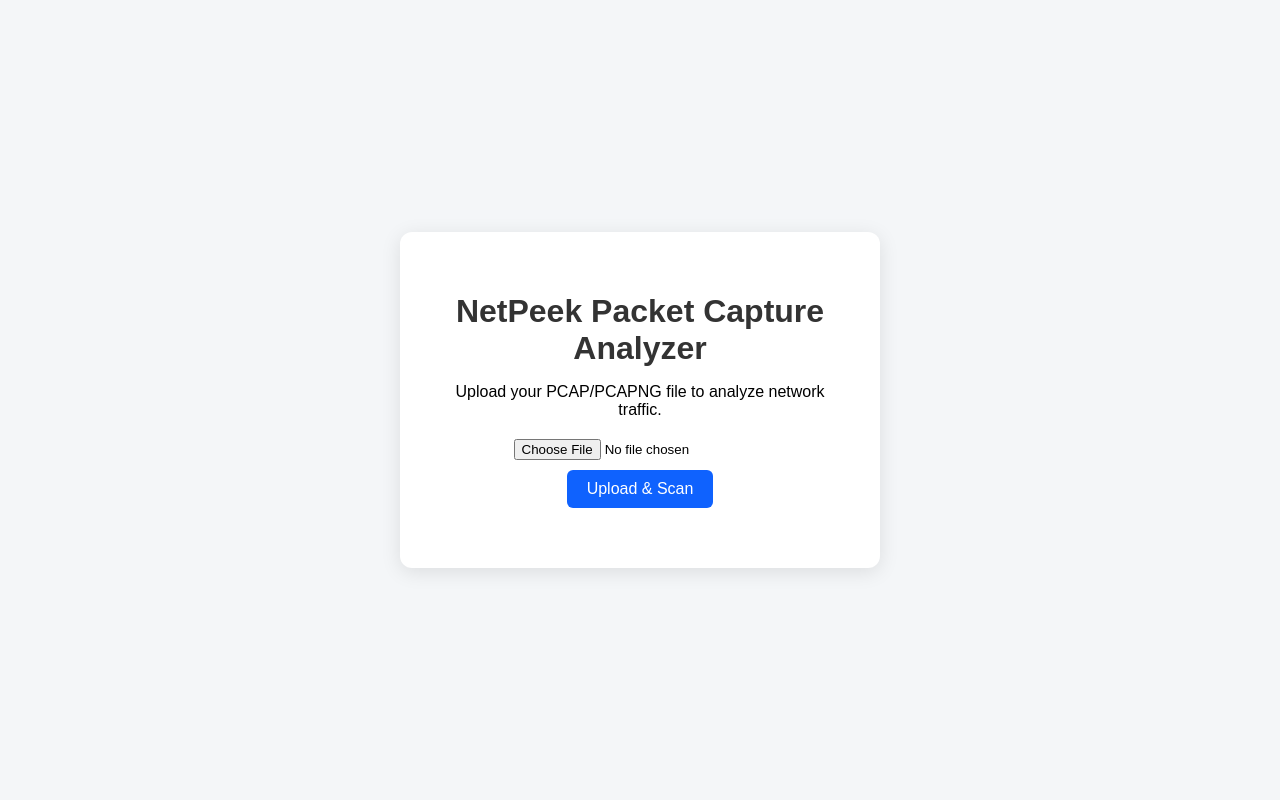
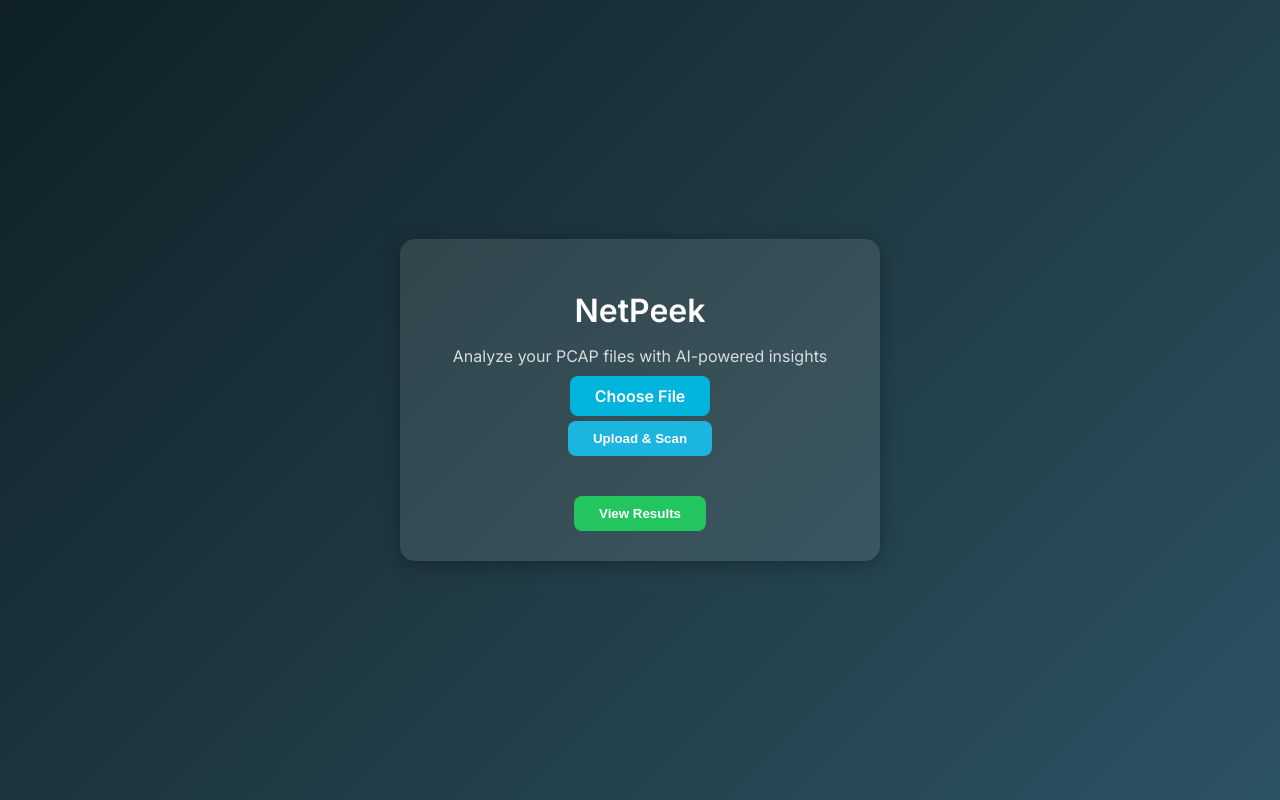
Before and after one commit to divesh-bhakari/NetPeek, a Flask app: page / in a window 1280 px wide. Run offline with Flask 3, Linux system fonts and the light colour scheme.

Commit message:
all done going for better result page

```diff
--- a/backend/app.py
+++ b/backend/app.py
@@ -1,4 +1,4 @@
-from flask import Flask, request, jsonify, render_template, send_from_directory
+from flask import Flask, request, jsonify, render_template
 from flask_cors import CORS
 import os
 from packet_parser import parse_pcap
@@ -7,23 +7,21 @@ from db_config import get_db_connection
 # --- Initialize Flask app ---
 app = Flask(__name__, template_folder='templates')
 CORS(app)
+app.config['TEMPLATES_AUTO_RELOAD'] = True  # Force Flask to reload templates
 
 # --- Upload folder ---
 UPLOAD_FOLDER = os.path.join("backend", "uploads")
 os.makedirs(UPLOAD_FOLDER, exist_ok=True)
-
 
 # --- Serve Home page ---
 @app.route('/')
 def home():
     return render_template('index.html')
 
-
 # --- Serve Results page ---
 @app.route('/result.html')
 def result_page():
     return render_template('result.html')
-
 
 # --- Upload route ---
 @app.route('/upload', methods=['POST'])
@@ -42,7 +40,7 @@ def upload_pcap():
         # Parse PCAP and store into MySQL
         result = parse_pcap(filepath)
 
-        # ✅ Return success response
+        # Return success response
         return jsonify({
             'message': 'File processed successfully',
             'summary': result
@@ -52,8 +50,7 @@ def upload_pcap():
         print(f"[!] Error in /upload route: {e}")
         return jsonify({'error': str(e)}), 500
 
-
-# --- Results Data API (used by result.html to fetch data) ---
+# --- Results Data API (used by result.html) ---
 @app.route('/results', methods=['GET'])
 def get_results():
     try:
@@ -129,7 +126,6 @@ def get_results():
         print(f"[!] Error in /results route: {e}")
         return jsonify({"error": str(e)}), 500
 
-
 # --- Run Flask ---
 if __name__ == '__main__':
     app.run(host='127.0.0.1', port=5000, debug=True)
--- a/backend/templates/index.html
+++ b/backend/templates/index.html
@@ -2,101 +2,47 @@
 <html lang="en">
 <head>
 <meta charset="UTF-8">
+<title>NetPeek | Sleek Packet Analyzer</title>
 <meta name="viewport" content="width=device-width, initial-scale=1.0">
-<title>NetPeek | Upload PCAP</title>
 <style>
-/* --- CSS Start --- */
-body {
-  font-family: Arial, sans-serif;
-  background-color: #f4f6f8;
-  display: flex;
-  justify-content: center;
-  align-items: center;
-  height: 100vh;
-  margin: 0;
-}
-
-.container {
-  text-align: center;
-  background: #fff;
-  padding: 40px;
-  border-radius: 12px;
-  box-shadow: 0 4px 20px rgba(0,0,0,0.1);
-  width: 400px;
-}
-
-h1 { margin-bottom: 10px; color: #333; }
-
-.upload-box { margin: 20px 0; }
-
-input[type="file"] { display: block; margin: 10px auto; }
-
-button {
-  padding: 10px 20px;
-  background-color: #0f62fe;
-  color: #fff;
-  border: none;
-  border-radius: 6px;
-  cursor: pointer;
-  font-size: 16px;
-}
-
-button:hover { background-color: #0353e9; }
-
-.progress-container {
-  margin-top: 20px;
-  background: #e0e0e0;
-  border-radius: 6px;
-  height: 20px;
-  width: 100%;
-  position: relative;
-}
-
-.progress-bar {
-  background: #0f62fe;
-  height: 100%;
-  width: 0%;
-  border-radius: 6px;
-}
-
-#progressText {
-  position: absolute;
-  width: 100%;
-  text-align: center;
-  top: 0;
-  line-height: 20px;
-  font-size: 12px;
-  color: #fff;
-}
-
-#resultMessage {
-  margin-top: 20px;
-  font-weight: bold;
-  color: #333;
-}
-/* --- CSS End --- */
+  @import url('https://fonts.googleapis.com/css2?family=Inter:wght@400;600&display=swap');
+  body { font-family: 'Inter', sans-serif; background: linear-gradient(135deg,#0f2027,#203a43,#2c5364); color:white; display:flex; flex-direction:column; align-items:center; justify-content:center; height:100vh; margin:0; }
+  h1 { font-size:2rem; margin-bottom:10px; }
+  p { opacity:0.8; margin-bottom:20px; }
+  .card { background:rgba(255,255,255,0.1); border-radius:15px; padding:30px 40px; width:400px; text-align:center; box-shadow:0 4px 20px rgba(0,0,0,0.3); }
+  input[type="file"] { display:none; }
+  label { background:#00b4db; color:white; padding:10px 25px; border-radius:8px; cursor:pointer; font-weight:600; transition:background 0.3s; }
+  label:hover { background:#0083b0; }
+  button { background:#1cb5e0; border:none; color:white; font-weight:600; padding:10px 25px; border-radius:8px; cursor:pointer; margin-top:15px; transition:background 0.3s; }
+  button:hover { background:#00a0c6; }
+  #progressContainer { width:100%; height:10px; background:rgba(255,255,255,0.2); border-radius:5px; overflow:hidden; margin-top:20px; display:none; }
+  #progressBar { height:100%; width:0%; background:#00ffcc; transition:width 0.4s; }
+  #progressText { margin-top:10px; font-size:14px; opacity:0.9; }
+  #resultMessage { margin-top:20px; font-weight:500; }
+  .view-results { margin-top:20px; background:#22c55e; }
+  .view-results:hover { background:#16a34a; }
 </style>
 </head>
 <body>
-<div class="container">
-  <h1>NetPeek Packet Capture Analyzer</h1>
-  <p>Upload your PCAP/PCAPNG file to analyze network traffic.</p>
+<div class="card">
+  <h1>NetPeek</h1>
+  <p>Analyze your PCAP files with AI-powered insights</p>
 
-  <div class="upload-box">
   <input type="file" id="fileInput" accept=".pcap,.pcapng">
+  <label for="fileInput">Choose File</label><br>
+
   <button id="uploadBtn">Upload & Scan</button>
+
+  <div id="progressContainer">
+    <div id="progressBar"></div>
   </div>
+  <div id="progressText"></div>
+  <div id="resultMessage"></div>
 
-  <div class="progress-container" id="progressContainer" style="display:none;">
-    <div class="progress-bar" id="progressBar"></div>
-    <span id="progressText">0%</span>
-  </div>
-
-  <div id="resultMessage"></div>
+  <button class="view-results" onclick="window.location.href='/result.html'">View Results</button>
 </div>
 
 <script>
-/* --- JS Start --- */
 const fileInput = document.getElementById('fileInput');
 const uploadBtn = document.getElementById('uploadBtn');
 const progressContainer = document.getElementById('progressContainer');
@@ -116,25 +62,23 @@ uploadBtn.addEventListener('click', () => {
   progressText.innerText = "0%";
   resultMessage.innerText = "";
 
-  fetch("http://127.0.0.1:5000/upload", {
-    method: "POST",
-    body: formData
-  }).then(async response => {
+  fetch("/upload", { method:"POST", body:formData })
+    .then(async response => {
       const data = await response.json();
+      progressBar.style.width = "100%";
+      progressText.innerText = "100%";
       if (response.ok) {
         resultMessage.innerHTML = `✅ ${data.message}<br>Total Packets Parsed: ${data.summary.packets_parsed}`;
       } else {
         resultMessage.innerHTML = `❌ Error: ${data.error}`;
       }
-    progressBar.style.width = "100%";
-    progressText.innerText = "100%";
-  }).catch(err => {
+    })
+    .catch(err => {
       resultMessage.innerHTML = `❌ Error: ${err}`;
       progressBar.style.width = "100%";
       progressText.innerText = "100%";
     });
 });
-/* --- JS End --- */
 </script>
 </body>
 </html>
```
Also changed, not shown: backend/templates/result.html (+10 -82 lines), frontend/index.html (+21 -96 lines). Lines whose indentation alone changed are shown as unchanged.
